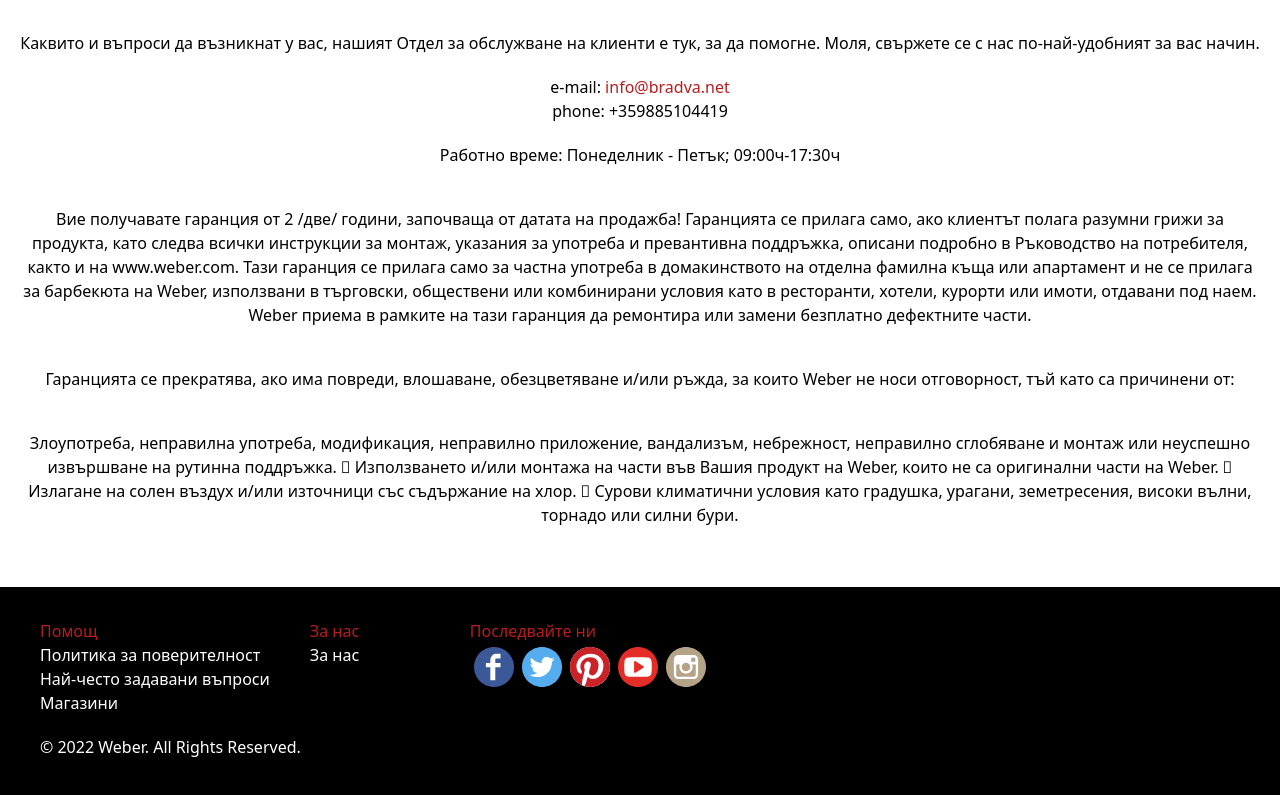
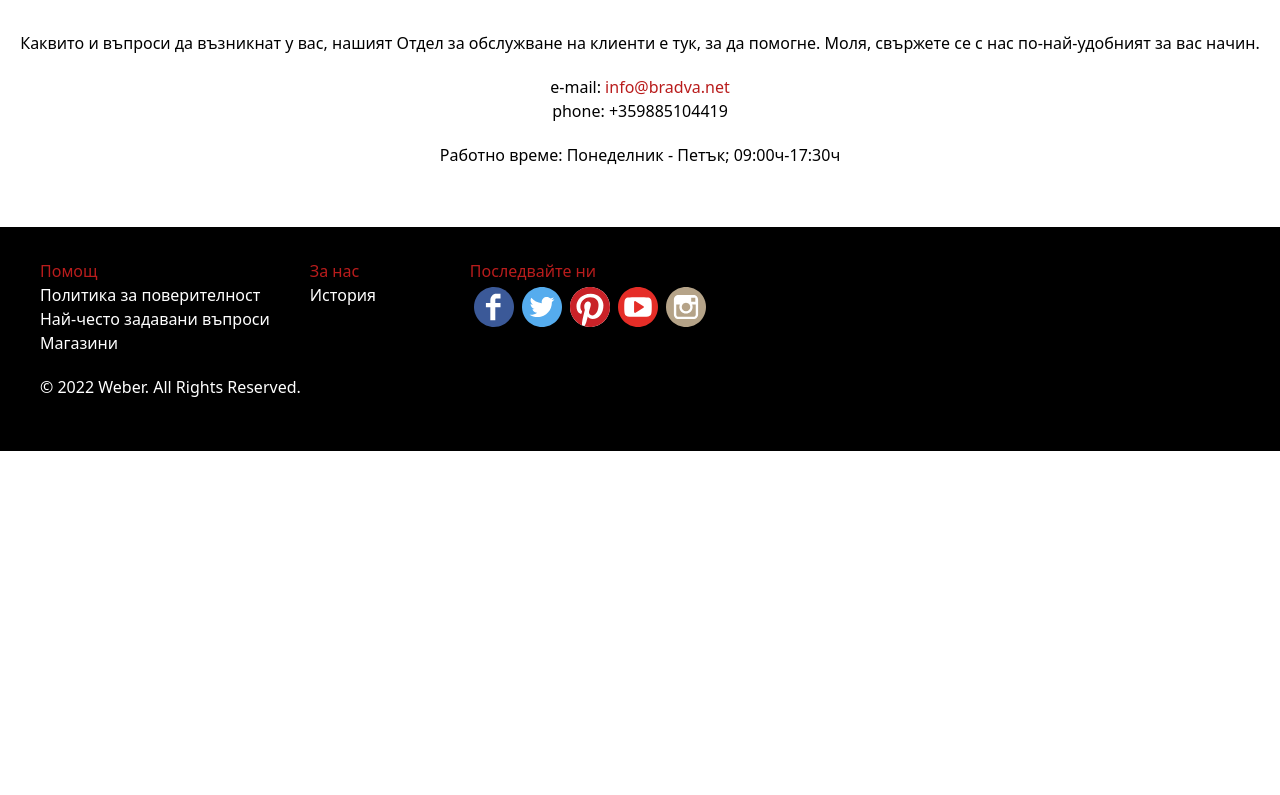
Before and after one commit to tinchoRSM/weber, a React (Create React App) app: page /weber/clients in a window 1280 px wide. Shown: the part 529-1324 px from the top of the page. After the commit the page ends 980 px from the top, so only its background shows below. Built offline with nearby package versions, Linux system fonts and the light colour scheme.

Commit message:
промяна в текст

```diff
--- a/src/componets/Clients.jsx
+++ b/src/componets/Clients.jsx
@@ -10,26 +10,6 @@
                 <p className="text-center">e-mail: <a className="text-red-700" href="info@bradva.net">info@bradva.net</a></p>
                 <p className="text-center">phone: +359885104419</p>
                 <p className="pharagaph-text text-center">Работно време: Понеделник - Петък; 09:00ч-17:30ч </p>
-                <p className="pharagaph-text text-center">Вие получавате гаранция от 2 /две/ години, започваща от датата на продажба!
-Гаранцията се прилага само, ако клиентът полага разумни грижи за продукта, като следва всички
-инструкции за монтаж, указания за употреба и превантивна поддръжка, описани подробно в
-Ръководство на потребителя, както и на www.weber.com. Тази гаранция се прилага само за частна
-употреба в домакинството на отделна фамилна къща или апартамент и не се прилага за
-барбекюта на Weber, използвани в търговски, обществени или комбинирани условия като в
-ресторанти, хотели, курорти или имоти, отдавани под наем. Weber приема в рамките на тази
-гаранция да ремонтира или замени безплатно дефектните части. </p>
-
-                <p  className="pharagaph-text text-center">Гаранцията се прекратява, ако има повреди, влошаване, обезцветяване и/или ръжда, за които
-Weber не носи отговорност, тъй като са причинени от:
-</p>
-        <p className="pharagaph-text text-center">Злоупотреба, неправилна употреба, модификация, неправилно приложение, вандализъм,
-небрежност, неправилно сглобяване и монтаж или неуспешно извършване на рутинна
-поддръжка.
- Използването и/или монтажа на части във Вашия продукт на Weber, които не са
-оригинални части на Weber.
- Излагане на солен въздух и/или източници със съдържание на хлор.
- Сурови климатични условия като градушка, урагани, земетресения, високи вълни, торнадо
-или силни бури.</p>
             </div>
     </div>
     )
--- a/src/componets/Footer.jsx
+++ b/src/componets/Footer.jsx
@@ -28,7 +28,7 @@
                 <ul className="px-10 w-[200px]">
                     <p className="text-red-700">За нас</p>
                     <li>
-                        <Link to="/weber/forus">За нас</Link>
+                        <Link to="/weber/forus">История</Link>
                     </li>
 
                 </ul>
--- a/src/componets/Main.jsx
+++ b/src/componets/Main.jsx
@@ -24,7 +24,7 @@
             </div>
             <div className="p-5 flex text-center bg-red-700 text-white">
                 <div className="container">
-                    <h1 className="header1-text flex-col-reverse ">Weber</h1>
+                    <h1 className="header1-text flex-col-reverse ">Weber в България</h1>
                     <p className="pharagaph-text flex-col">Фирма Росима ЕООД  e изключителен вносител на WEBER за България. Предлагаме широка гама барбекюта на въглища, газови барбекюта, електрически барбекюта и много допълнителни аксесоари за готвене и сервиране! Можете да се свържете с нас за всякакви въпроси относно закупуване,  употреба, гаранционно обслужване,  сервиз и резервни части на продукти WEBER. </p>
                 </div>
             </div>
```
